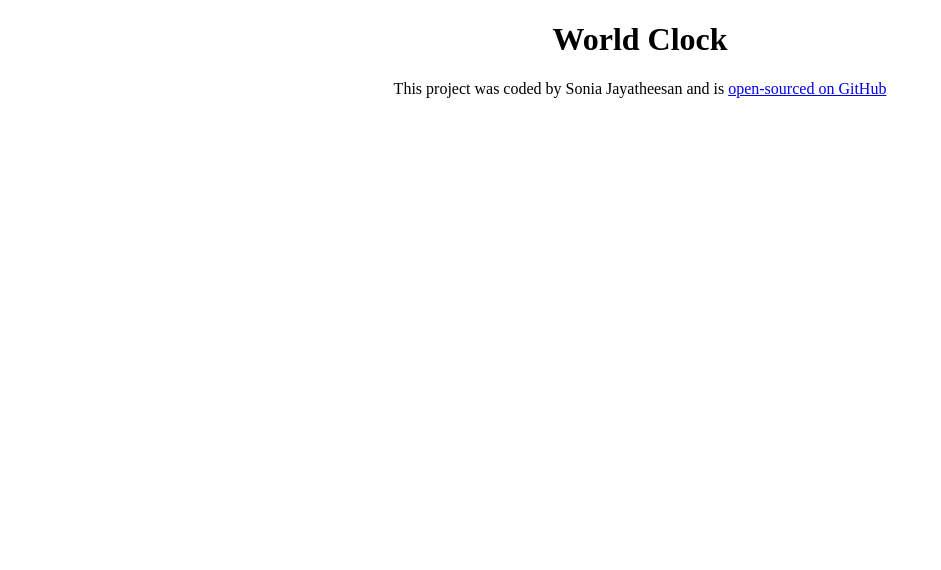
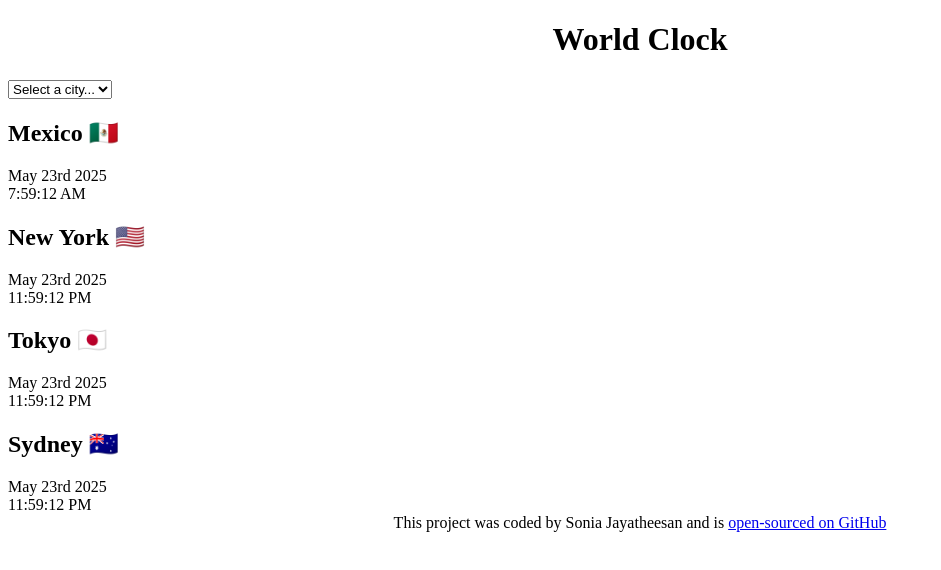
Before and after one commit to SoniaJayat/world-clock, a plain HTML site: page index.html in a window 1280 px wide. Shown: the whole page, without its empty margins (0-941 px from the left). Drawn offline with nearby package versions, Linux system fonts and the light colour scheme.

Commit message:
Added the basic HTML

```diff
--- a/index.html
+++ b/index.html
@@ -10,7 +10,42 @@
     <title>World Clock 🌎</title>
   </head>
   <body>
-    <h1>World Clock</h1>
+    <div class="container">
+      <h1>World Clock</h1>
+
+      <select>
+        <option value="">Select a city...</option>
+        <option value="">Dubai</option>
+        <option value="">London</option>
+        <option value="">New York</option>
+        <option value="">Tokyo</option>
+      </select>
+
+      <div class="city">
+        <h2>Mexico 🇲🇽</h2>
+        <div class="date">May 23rd 2025</div>
+        <div class="time">7:59:12 AM</div>
+      </div>
+
+      <div class="city">
+        <h2>New York 🇺🇸</h2>
+        <div class="date">May 23rd 2025</div>
+        <div class="time">11:59:12 PM</div>
+      </div>
+
+      <div class="city">
+        <h2>Tokyo 🇯🇵</h2>
+        <div class="date">May 23rd 2025</div>
+        <div class="time">11:59:12 PM</div>
+      </div>
+
+      <div class="city">
+        <h2>Sydney 🇦🇺</h2>
+        <div class="date">May 23rd 2025</div>
+        <div class="time">11:59:12 PM</div>
+      </div>
+    </div>
+
     <footer>
       This project was coded by Sonia Jayatheesan and is
       <a href="https://github.com/SoniaJayat/world-clock" target="_blank"
```
